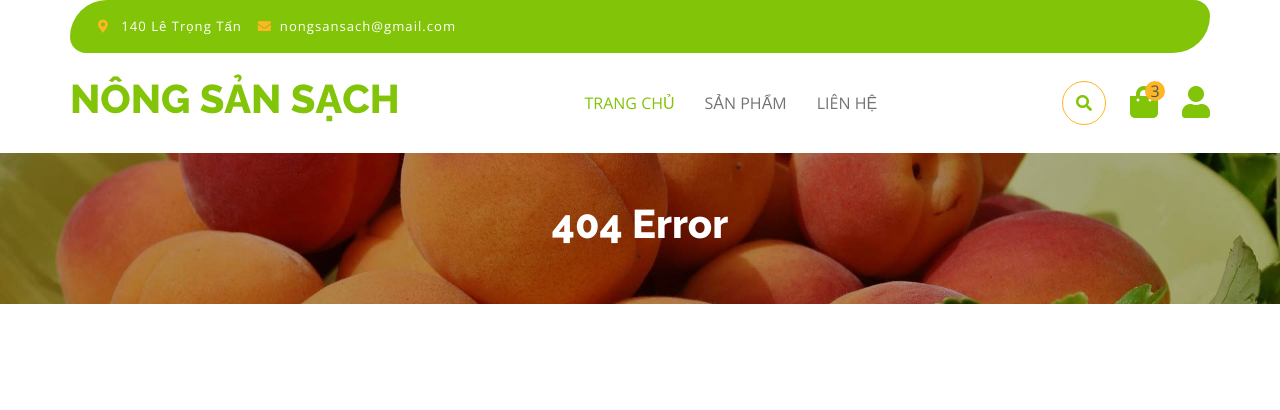
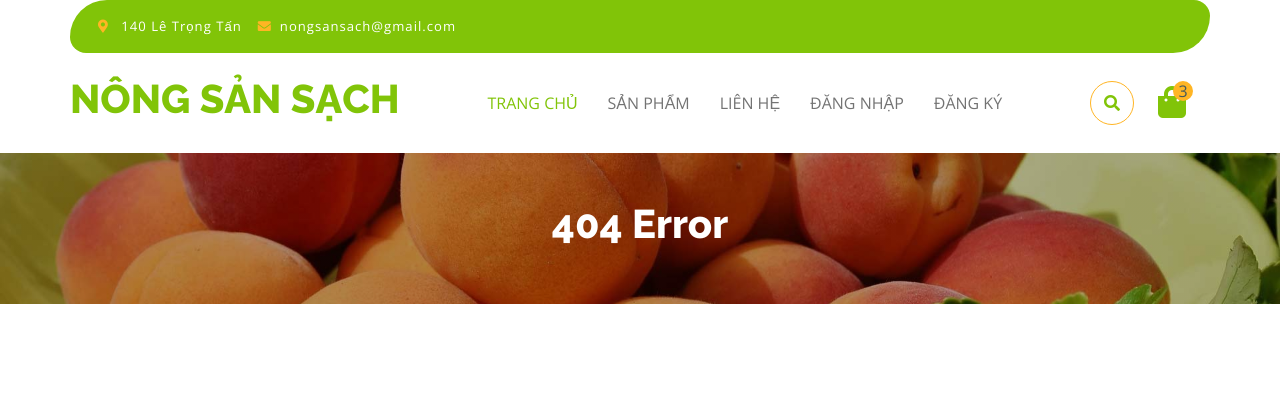
Before and after one commit to Dat0801/web-nongsansach-php, a PHP site: page /app/errors/404.php in a window 1280 px wide. Shown: the top 410 px of the page. Run offline with PHP 8.4, Linux system fonts and the light colour scheme; some libraries are stand-ins or nearby versions.

Commit message:
update mvc model

```diff
--- a/app/controllers/Product.php
+++ b/app/controllers/Product.php
@@ -6,6 +6,7 @@ class Product extends Controller{
     public function index() {
         $this->data['content'] = 'products/index';
         $this->data['title'] = 'Trang sản phẩm';
+        $this->data['sub_content']['name'] = 'dat';
         $this->render('layouts/client_layout', $this->data);
     }
 
@@ -19,7 +20,7 @@ class Product extends Controller{
 
     public function detail($id=0) {
         $product = $this->model('ProductModel');
-        $this->data['sub-content']['info'] = $product->getDetail($id);
+        //$this->data['sub-content']['info'] = $product->getDetail($id);
         $this->data['content'] = 'products/detail';
         $this->data['title'] = 'Trang chi tiết sản phẩm';
         $this->render('layouts/client_layout', $this->data);
--- a/app/views/blocks/header.php
+++ b/app/views/blocks/header.php
@@ -53,15 +53,14 @@
                             <a href="<?php echo _WEB_ROOT ?>/home" class="nav-item nav-link active text-uppercase">Trang chủ</a>
                             <a href="<?php echo _WEB_ROOT ?>/product" class="nav-item nav-link text-uppercase">Sản phẩm</a>
                             <a href="<?php echo _WEB_ROOT ?>/contact" class="nav-item nav-link text-uppercase">Liên hệ</a>
+                            <a href="<?php echo _WEB_ROOT ?>/contact" class="nav-item nav-link text-uppercase">Đăng nhập</a>
+                            <a href="<?php echo _WEB_ROOT ?>/contact" class="nav-item nav-link text-uppercase">Đăng ký</a>
                         </div>
                         <div class="d-flex m-3 me-0">
                             <button class="btn-search btn border border-secondary btn-md-square rounded-circle bg-white me-4" data-bs-toggle="modal" data-bs-target="#searchModal"><i class="fas fa-search text-primary"></i></button>
                             <a href="<?php echo _WEB_ROOT ?>/cart" class="position-relative me-4 my-auto">
                                 <i class="fa fa-shopping-bag fa-2x"></i>
                                 <span class="position-absolute bg-secondary rounded-circle d-flex align-items-center justify-content-center text-dark px-1" style="top: -5px; left: 15px; height: 20px; min-width: 20px;">3</span>
-                            </a>
-                            <a href="#" class="my-auto">
-                                <i class="fas fa-user fa-2x"></i>
                             </a>
                         </div>
                     </div>
--- a/app/views/layouts/client_layout.php
+++ b/app/views/layouts/client_layout.php
@@ -8,7 +8,11 @@
 <body>
     <?php
         $this->render('blocks/header');
-        $this->render($content);
+        if(!empty($sub_content)) {
+            $this->render($content, $sub_content);
+        } else {
+            $this->render($content);
+        }
         $this->render('blocks/footer');
     ?>
 </body>
--- a/app/views/products/index.php
+++ b/app/views/products/index.php
@@ -1,6 +1,6 @@
 <!-- Single Page Header start -->
 <div class="container-fluid page-header py-5">
-    <h1 class="text-center text-white display-6">Sản Phẩm</h1>
+    <h1 class="text-center text-white display-6"><?php echo $name?></h1>
 </div>
 <!-- Single Page Header End -->
 
```
